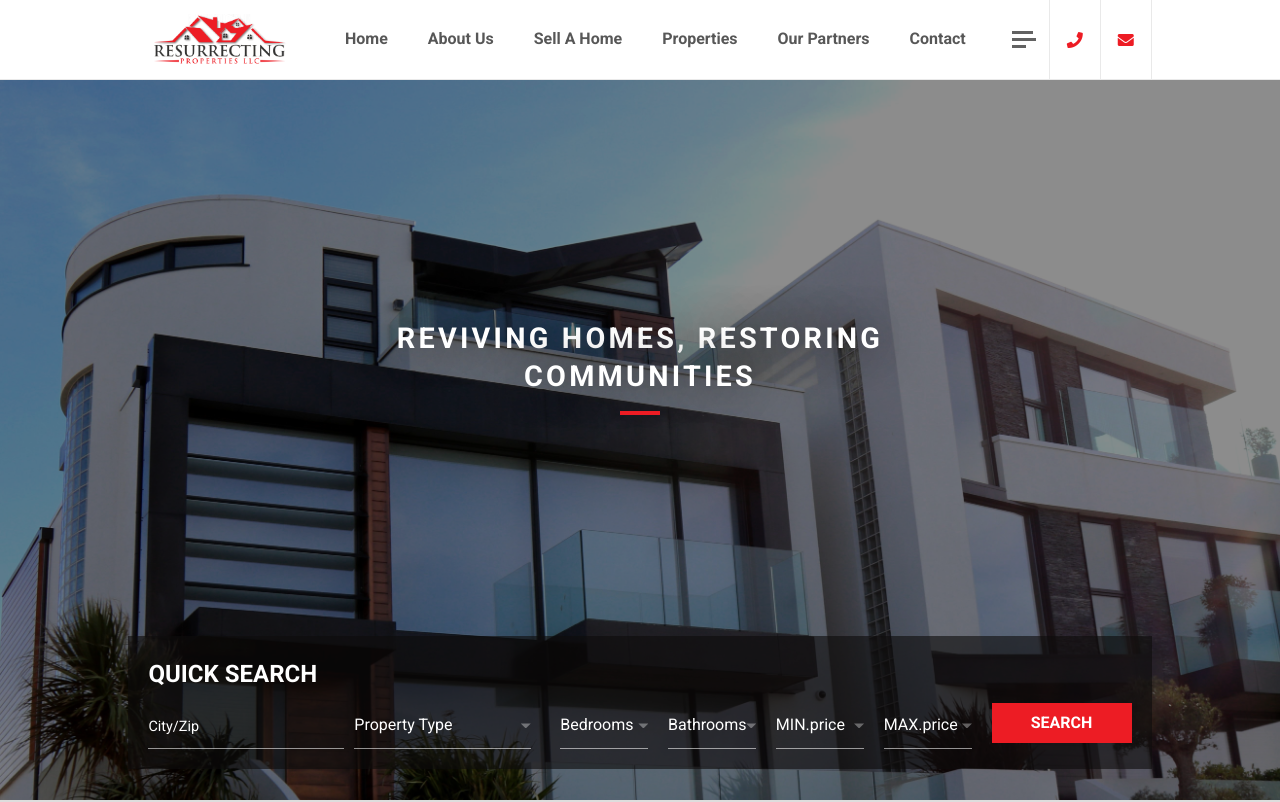
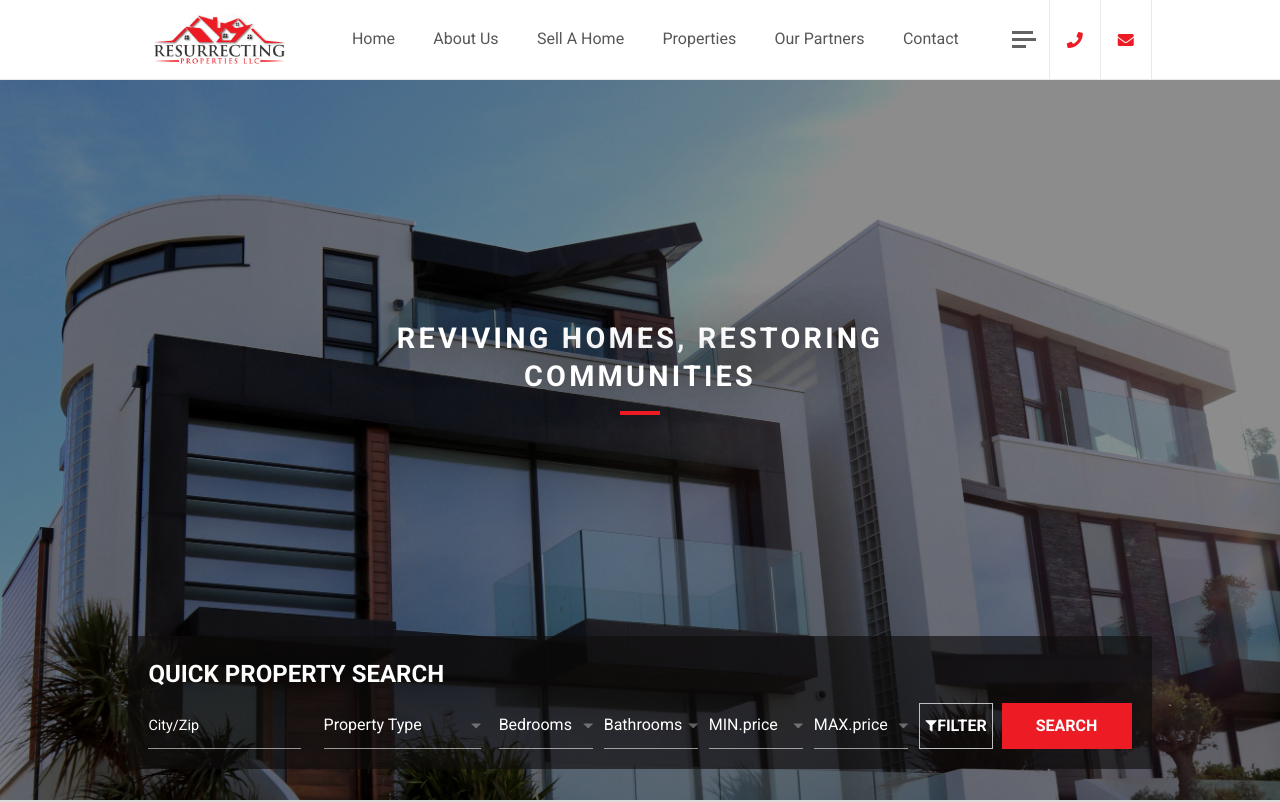
Before and after one commit to jpolivierr/rp-mern-stack, a React (Create React App) app in the folder client/: page /#/ in a window 1280 px wide. Shown: the top 802 px of the page. Built offline with nearby package versions, Linux system fonts and the light colour scheme; grey boxes are pictures that could not be loaded.

Commit message:
updated search filter

```diff
--- a/client/src/App.css
+++ b/client/src/App.css
@@ -23,12 +23,18 @@
   body {
     --width: 90%;
   }
-
+  /* ------------------------------------------------------------------------ Search */
+  .custom-select.filter {
+    display: flex;
+    align-items: center;
+    justify-content: center;
+  }
+  /* ------------------------------------------------------------------------------ Show Case */
   .Showcase {
     height: calc(90vh - 12vh);
   }
   .main-section-box h1 {
-    font-size: 1.8rem;
+    font-size: 1.5rem;
   }
   .Search div:nth-child(6),
   .Search div:nth-child(7) {
@@ -48,19 +54,21 @@
     }
   }
 }
-@media(max-width: 1219px){
+@media (max-width: 1219px) {
   .box p {
-
     height: 30%;
-
   }
 }
 @media (max-width: 1090px) {
   /* ********************************************************************************* 1090px */
+  /* ------------------------------------------------------------------------ Search */
+  .Search h2 {
+    font-size: 1.2rem;
+  }
   /* ------------------------------------------------------------------------ Navigation */
-  .Sides-Menue{
+  .Sides-Menue {
     width: 50%;
-}
+  }
   .Nav-links {
     position: relative;
   }
@@ -105,7 +113,9 @@
     --width-line: 60%;
   }
   /* ------------------------------------------------------------------------ Showcase */
-
+  .main-section-box h1 {
+    font-size: 1.5rem;
+  }
   /*-------------------------------------------------------------------- about section */
   .AboutUs-main-section {
     width: var(--width);
@@ -169,27 +179,27 @@
     margin: 0;
     padding: 0;
   }
-  .sp-box-content h3{
+  .sp-box-content h3 {
     font-size: 1.3rem !important;
   }
   .Sc-title h3::after {
     display: none;
   }
 
-  .about-page-main{
+  .about-page-main {
     display: flex;
     flex-flow: column;
     justify-content: center;
     align-items: center;
   }
-  .about-text-section{
+  .about-text-section {
     text-align: center;
     display: flex;
     flex-flow: column;
     align-items: center;
     padding: 0% 0% 10% 0px;
   }
-  .about-page-main form{
+  .about-page-main form {
     width: 100%;
     margin-bottom: 5%;
   }
@@ -239,7 +249,7 @@
     border: 1px solid green;
   }
   /* -----------------------------------------------------------------------------------------------------Our Partners */
-  .Partner{
+  .Partner {
     display: none;
   }
   /* -----------------------------------------------------------------------------------------------------Our Specialty */
@@ -267,12 +277,12 @@
     /* border: 1px solid red; */
   }
   /* ----------------------------------------------------------------------------------------------------- Footer */
-  .Footer-box{
+  .Footer-box {
     display: grid;
-    grid-template-columns: 1fr ;
+    grid-template-columns: 1fr;
     align-items: center;
   }
-  .F{
+  .F {
     text-align: center;
   }
 }
@@ -281,10 +291,10 @@
   /* ********************************************************************************* 870 */
 
   .Showcase {
-    height: calc(80vh - 12vh);
+    height: calc(100vh - 12vh);
   }
   .main-section-box h1 {
-    font-size: 1.8rem;
+    font-size: 1.5rem;
   }
   .Search div:nth-child(4),
   .Search div:nth-child(5) {
@@ -341,23 +351,22 @@
     gap: 20px;
   }
   .contact-box form input:nth-child(1),
-  .contact-box form input:nth-child(2)
-  {
-    grid-column: 1 /span 2;
+  .contact-box form input:nth-child(2) {
+    grid-column: 1 / span 2;
   }
 }
 @media (max-width: 594px) {
   /* ********************************************************************************* 594 */
   /* -----------------------------------------------------------------------------------------------------About Us Section */
-  .Sides-Menue{
+  .Sides-Menue {
     width: 90%;
-}
+  }
   .AboutUs {
     display: none;
   }
   /* -----------------------------------------------------------------------------------------------------Showcase */
   .Showcase {
-    height: calc(70vh - 12vh);
+    height: calc(100vh - 12vh);
   }
 
   .main-section-box h1 {
@@ -365,9 +374,39 @@
   }
   /* -----------------------------------------------------------------------------------------------------search section */
   .Search {
-    grid-template-columns: 1fr;
+    position: relative;
+    width: 100%;
+    height: min-content;
+    bottom: 0;
+    display: grid;
+    grid-template-columns: 1fr 1fr !important  ;
+    align-items: center;
+    justify-content: center;
+  }
+  .Search h2 {
+    display: flex;
+    justify-content: center;
+    align-items: center;
+    font-size: 1.2rem;
+  }
+  .custom-select.filter {
+    display: flex;
+    align-items: center;
+    justify-content: center;
+    place-self: center;
+    height: 40px;
+    width: 90%;
+  }
+  .Search .btn {
+    width: 90%;
+    place-self: center;
+  }
+
+  .Search input:nth-child(2),
+  .Search div:nth-child(3) {
     display: none;
   }
+
   .Search h2 {
     text-align: left;
     padding-bottom: 1%;
--- a/client/src/Component/00-Navigation/Navigation.css
+++ b/client/src/Component/00-Navigation/Navigation.css
@@ -40,11 +40,9 @@
   cursor: pointer;
   list-style: none;
   color: var(--text-color);
-  /* text-transform: uppercase; */
-  font-weight: bold;
   position: relative;
   padding: 5px 0px;
-  margin: 0px 20px;
+  margin: 0px 1.2em;
 }
 .links li::before {
   position: absolute;
--- a/client/src/Component/00-PageHeader/PageHeader.css
+++ b/client/src/Component/00-PageHeader/PageHeader.css
@@ -1,8 +1,7 @@
 .page-header{
-
     position:  relative;
-    top: 90px;
-    margin-bottom: 90px;
+    top: 10vh;
+    margin-bottom: 5%;
     height: 250px;
     display: flex;
     justify-content: center;
--- a/client/src/Component/00-Search/Search.css
+++ b/client/src/Component/00-Search/Search.css
@@ -4,11 +4,13 @@
   height: min-content;
   bottom: 0;
   display: grid;
-  grid-template-columns: 2fr 2fr 1fr 1fr 1fr 1fr;
+  grid-template-columns: 1fr 1fr 0.6fr 0.6fr 0.6fr 0.6fr;
   margin-bottom: 3%;
-  column-gap: 1%;
+  /* column-gap: 1%; */
   padding: 2% 2%;
   z-index: 0;
+  /* border-radius: 10px; */
+  overflow: hidden;
 }
 
 .Search::before {
@@ -16,12 +18,12 @@
   position: absolute;
   width: 100%;
   height: 100%;
-  background: rgba(14, 13, 13, 0.61);
+  background: rgba(14, 13, 13, 0.644);
   z-index: -1;
 }
 
 .Search h2 {
-  grid-column: 1 / span 7;
+  grid-column: 1 / span 8;
   text-align: left;
   padding-bottom: 1%;
 }
@@ -34,15 +36,13 @@
 }
 
 .Search input {
-  width: 100%;
-  height: 100%;
-}
-
-.Search input {
+  width: 87%;
+  /* height: 100%; */
   border: none;
   border-bottom: 1px solid rgba(255, 255, 255, 0.555);
   background: transparent;
   color: var(--white-text);
+  padding-right: 5%;
 }
 
 .Search select {
@@ -66,6 +66,10 @@
 
 .custom-select {
   position: relative;
+  height: 100%;
+}
+.custom-select select {
+  height: 100%;
 }
 
 .custom-select::before {
@@ -80,3 +84,81 @@
   bottom: 0;
   margin: auto 0px;
 }
+
+.on-Page-Search {
+  border-bottom: 1px solid silver;
+  padding: 0;
+  padding-bottom: 3%;
+}
+
+.Search.on-Page-Search::before {
+  display: none;
+}
+
+.Search.on-Page-Search h2 {
+  color: black;
+}
+.Search.on-Page-Search input {
+  border: 1px solid silver;
+}
+.Search.on-Page-Search input::placeholder {
+  color: var(--text-color);
+}
+.Search.on-Page-Search select {
+  color: var(--text-color);
+  border: 1px solid silver;
+}
+.Search.on-Page-Search .custom-select::before {
+  position: absolute;
+  content: "";
+  width: 10px;
+  height: 5px;
+  background: var(--main-color);
+  clip-path: polygon(0 0, 50% 100%, 100% 0);
+  right: 15%;
+  top: 0;
+  bottom: 0;
+  margin: auto 0px;
+}
+.Search.on-Page-Search h2 {
+  color: black;
+}
+
+.custom-select.filter {
+  width: 90%;
+    height: 100%;
+  padding: 0;
+  border: none;
+  color: white;
+  padding: 0px 10px;
+  display: flex;
+  align-items: center;
+  justify-content: center;
+  border: 1px silver solid;
+  text-transform: uppercase;
+  cursor: pointer;
+  transition: all 0.3s ease;
+  font-weight: bold;
+  margin-right: 12%;
+
+}
+.custom-select.filter:hover {
+  background-color: white;
+  color: var(--text-color);
+}
+.custom-select.filter:hover.custom-select.filter i {
+  background-color: transparent;
+  color: var(--text-color);
+  transition: all 0.3s ease;
+}
+.custom-select.filter i {
+  padding: 0;
+  border: none;
+  color: white;
+  font-size: 0.7rem;
+  padding-right: 1%;
+}
+
+.custom-select.filter.custom-select::before {
+  display: none;
+}
--- a/client/src/Component/00-Search/Search.js
+++ b/client/src/Component/00-Search/Search.js
@@ -2,7 +2,7 @@ import React from "react"
 import Button from "../../Util/Button/Button"
 import "./Search.css"
 
-export default function Search() {
+export default function Search(props) {
 
     const prices = [
         '$10,000',
@@ -29,8 +29,8 @@ export default function Search() {
     )})
 
   return (
-    <div className="Search">
-      <h2>Quick Search</h2>
+    <div className= {`Search ${props.onPageSearch}`}>
+      <h2>Quick Property Search</h2>
       <input type="text" placeholder="City/Zip" />
       <div className="custom-select">
         <select name="" id="">
@@ -65,6 +65,11 @@ export default function Search() {
           {displayPrices}
         </select>
       </div>
+      <div className="custom-select filter">
+
+        <i class="fas fa-filter"></i> Filter
+
+      </div>
 
       <Button type="advance" />
     </div>
--- a/client/src/Component/04-Listing/Listing.css
+++ b/client/src/Component/04-Listing/Listing.css
@@ -25,7 +25,7 @@
   row-gap: 30px;
   /* flex-flow: row wrap;
   justify-content: space-between; */
-  margin: 7% 0px;
+  margin: 2% 0px;
   /* border: 1px solid red; */
 }
 .arrow{
--- a/client/src/Pages/Listings.js
+++ b/client/src/Pages/Listings.js
@@ -3,6 +3,7 @@ import PageHeader from "../Component/00-PageHeader/PageHeader"
 import Specialty from "../Component/06-Specialty/Specialty"
 import Contact from "../Component/08-Contact/Contact"
 import Property from "../Component/00-Properties/Properties"
+import Search from '../Component/00-Search/Search'
 import { Link } from "react-router-dom"
 import Button from "../Util/Button/Button"
 
@@ -19,8 +20,7 @@ class Listings extends Component {
         <PageHeader label="view our properties" />
         <div className="Listing">
           <div className="Listing-box">
-            <div className="L-title"></div>
-
+            <Search onPageSearch = 'on-Page-Search'/>
             <div className="Properties">
               <Property
                 img="img1"
--- a/client/src/Util/Button/Button.css
+++ b/client/src/Util/Button/Button.css
@@ -1,7 +1,6 @@
 .btn{
-    width: 140px;
-    height: 40px;
-    /* padding: .3em 2.5em; */
+    width: 130px;
+    height: 100%;
     text-transform: uppercase;
     font-weight: bold;
 
```
